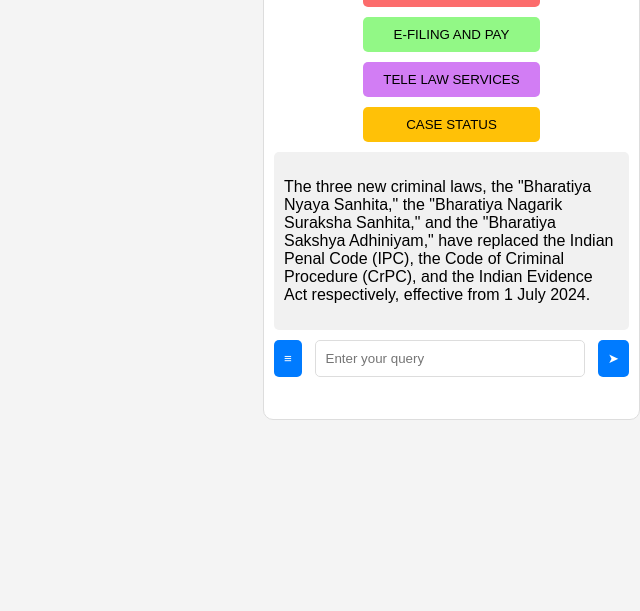
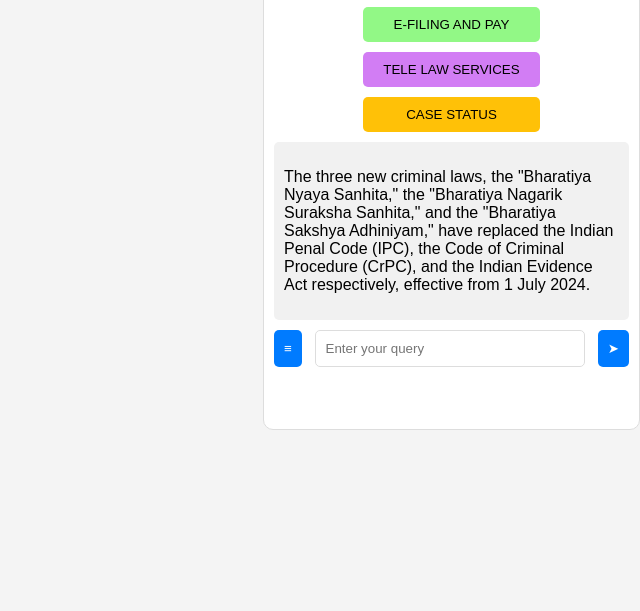
Before and after one commit to sangwan7gaurav/NyaySaathi, a plain HTML site: page index.html in a window 1280 px wide. Shown: the part 333-944 px from the top of the page, without its empty margins (640-1280 px from the left). Drawn offline with Linux system fonts and the light colour scheme.

Commit message:
Update styles.css

```diff
--- a/styles.css
+++ b/styles.css
@@ -11,7 +11,7 @@ body {
 
 .container {
     width: 375px;
-    height:560px;
+    height:580px;
     background-color: white;
     border: 1px solid #ddd;
     border-radius: 10px;
```
